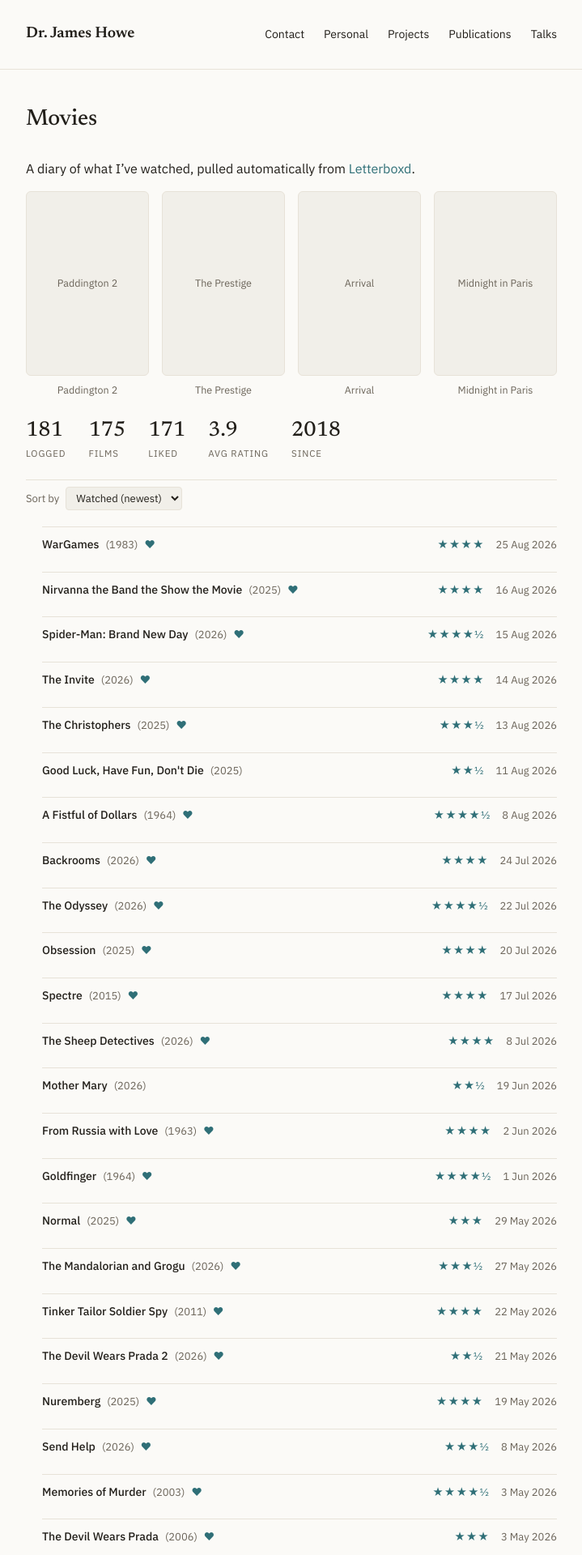
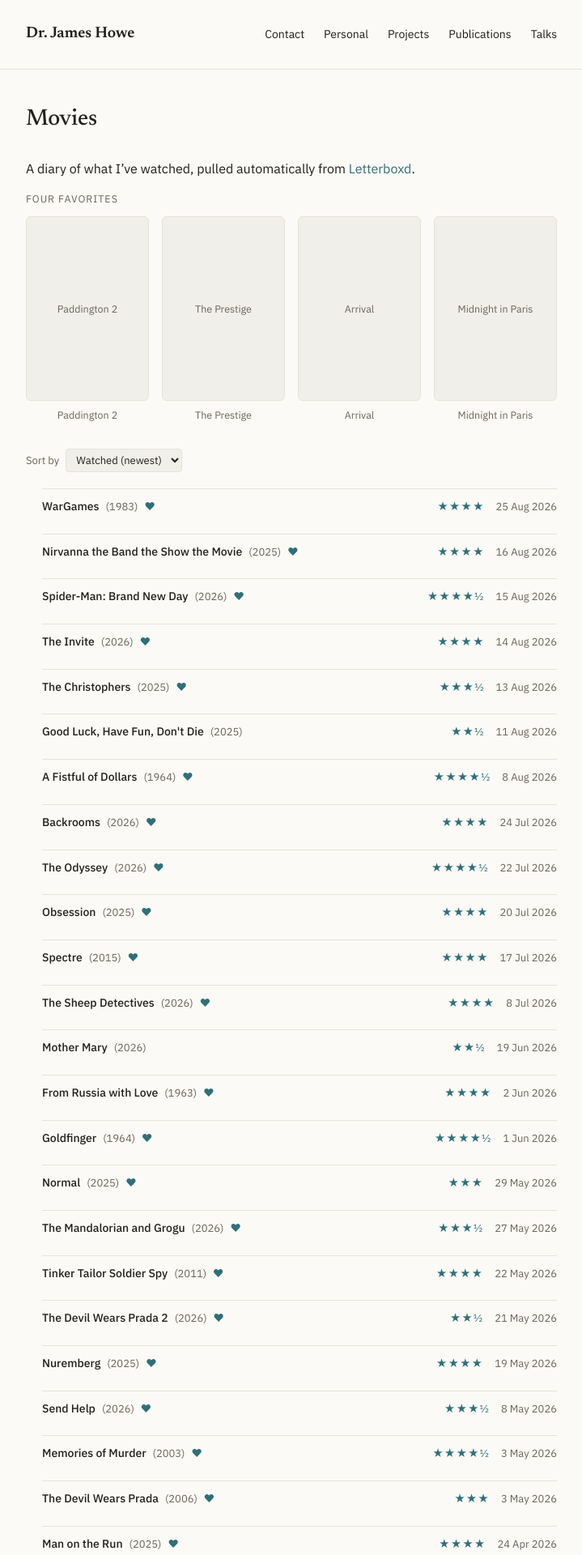
Before and after one commit to jameshoweee/jameshoweee.github.io, a Jekyll site: the page built from personal/movies.md, in a window 1280 px wide. Shown: the top 1920 px of the page at 81% size, without its empty margins (280-999 px from the left). Built offline with Jekyll 4.4.1, drawn with Linux system fonts in a browser that asks for light colours.

Commit message:
Remove diary stats, label the favorites grid, fix TMDB auth
- Drop the Logged/Films/Liked/Avg/Since stats row per feedback.
- Add a "Four Favorites" section label above the poster grid, which
  had no heading at all.
- Fix TMDB lookups: they were failing 401 on every single film. The
  script only supported v3 query-param auth (?api_key=), but the
  configured secret is a v4 Read Access Token, which needs
  Authorization: Bearer instead. Now tries Bearer first and falls
  back to the v3 style, so either credential type works.

Co-Authored-By: Claude Sonnet 5 <noreply@anthropic.com>

```diff
--- a/personal/movies.md
+++ b/personal/movies.md
@@ -9,6 +9,7 @@ A diary of what I've watched, pulled automatically from [Letterboxd](https://let
 
 {% assign favorites = site.data.favorites %}
 {% if favorites.size > 0 %}
+<div class="section-label">Four Favorites</div>
 <div class="favorite-films">
   {% for film in favorites %}
   {% assign fav_key = film.title | append: "|" | append: film.year %}
@@ -26,42 +27,6 @@ A diary of what I've watched, pulled automatically from [Letterboxd](https://let
 {% endif %}
 
 {% assign movies = site.data.movies | sort: "watched_date" | reverse %}
-{% assign film_groups = movies | group_by: "title" %}
-{% assign liked_movies = movies | where: "liked", true %}
-{% assign rating_sum = 0 %}
-{% assign rating_count = 0 %}
-{% for movie in movies %}
-  {% if movie.rating %}
-    {% assign rating_sum = rating_sum | plus: movie.rating %}
-    {% assign rating_count = rating_count | plus: 1 %}
-  {% endif %}
-{% endfor %}
-{% assign avg_rating = rating_sum | divided_by: rating_count %}
-{% assign oldest = movies | last %}
-
-<div class="movie-stats">
-  <div class="stat">
-    <div class="stat-number">{{ movies.size }}</div>
-    <div class="stat-label">Logged</div>
-  </div>
-  <div class="stat">
-    <div class="stat-number">{{ film_groups.size }}</div>
-    <div class="stat-label">Films</div>
-  </div>
-  <div class="stat">
-    <div class="stat-number">{{ liked_movies.size }}</div>
-    <div class="stat-label">Liked</div>
-  </div>
-  <div class="stat">
-    <div class="stat-number">{{ avg_rating | round: 1 }}</div>
-    <div class="stat-label">Avg Rating</div>
-  </div>
-  <div class="stat">
-    <div class="stat-number">{{ oldest.watched_date | date: "%Y" }}</div>
-    <div class="stat-label">Since</div>
-  </div>
-</div>
-
 {% assign all_directors = site.data.movie_stats.all_directors %}
 
 {% if site.data.movie_stats.top_genres.size > 0 or site.data.movie_stats.top_directors.size > 0 %}
--- a/public/css/editorial.css
+++ b/public/css/editorial.css
@@ -373,34 +373,11 @@ h1, h2, h3, h4, h5, h6 {
   margin-top: 24px;
 }
 
-.movie-stats {
-  display: flex;
-  flex-wrap: wrap;
-  gap: 28px;
-  margin: 28px 0 8px;
-  padding-bottom: 24px;
-  border-bottom: 1px solid var(--border);
-}
-.stat-number {
-  font-family: "Newsreader", serif;
-  font-size: 26px;
-  font-weight: 500;
-  color: var(--ink);
-  line-height: 1.1;
-}
-.stat-label {
-  font-size: 11.5px;
-  text-transform: uppercase;
-  letter-spacing: .08em;
-  color: var(--muted);
-  margin-top: 4px;
-}
-
 .movie-controls {
   display: flex;
   flex-wrap: wrap;
   gap: 20px;
-  margin-bottom: 20px;
+  margin: 32px 0 20px;
   font-size: 13px;
   color: var(--muted);
 }
```
Also changed, not shown: script/update_movie_metadata.rb (+29 -4 lines).
